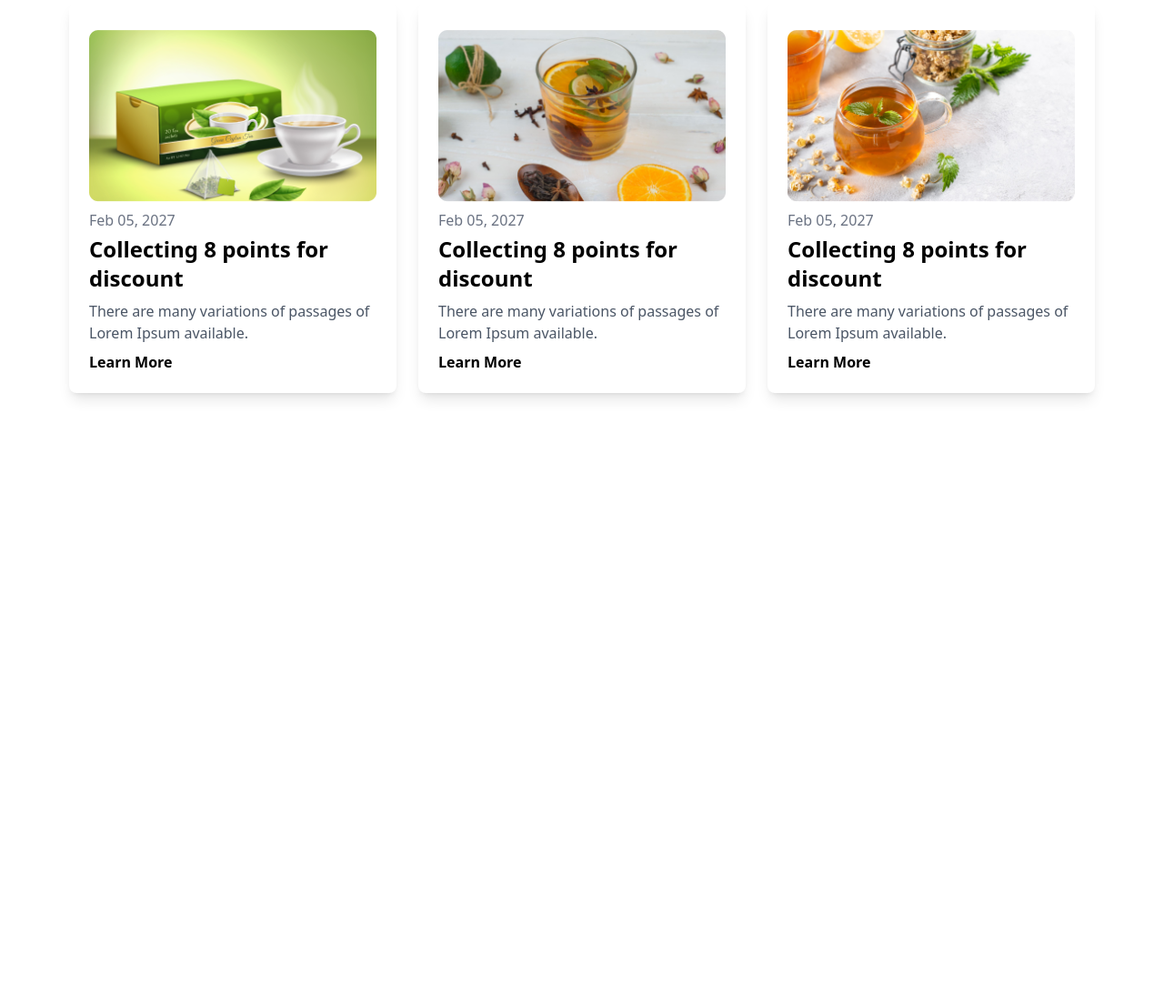
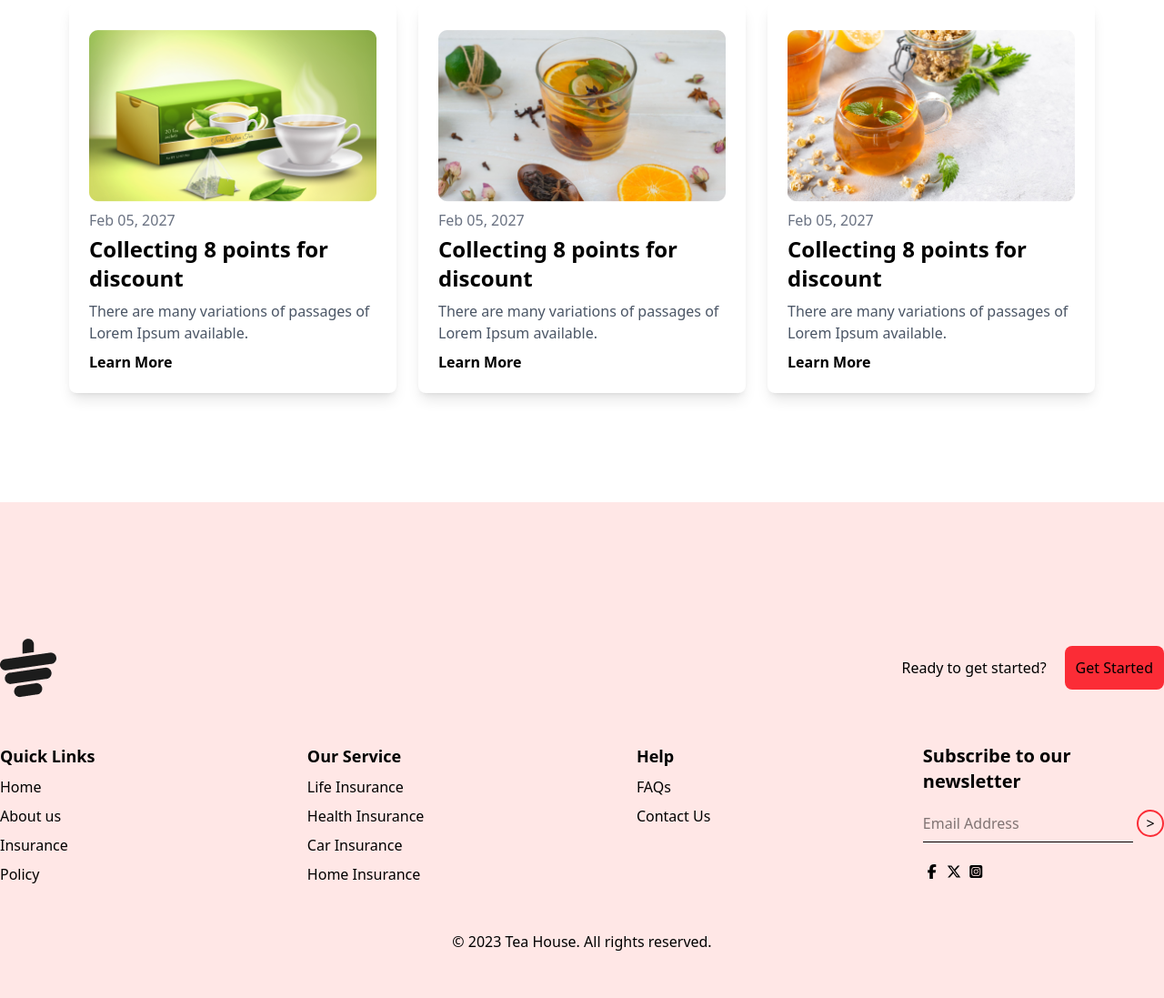
Before and after one commit to Coder-the-noob/Website_design, a plain HTML site: page index.html in a window 1280 px wide. Shown: the part 3049-4146 px from the top of the page at 91% size. Before the commit the page ends 3501 px from the top, so only its background shows below. Drawn offline with nearby package versions, Linux system fonts and the light colour scheme.

Commit message:
added the footer section

```diff
--- a/index.html
+++ b/index.html
@@ -181,5 +181,55 @@
     </div>
 
 
+    <!-- footer section starts here -->
+
+    <div class="bg-[#ffe7e6] py-[50px] mt-[100px]">
+        <div class="footer_parent max-w-[1300px] mx-auto mt-[100px]">
+        <div class="flex justify-between items-center">
+            <img src="./images/cup.png" alt="">
+            <div class="flex items-center">
+                <p class="mr-5">Ready to get started?</p>
+                <button class="bg-red-500 p-3 rounded-lg">Get Started</button>
+            </div>
+        </div>
+
+        <div class="flex flex-col md:flex-row text-center md:text-left justify-between mt-[50px]">
+            <div class="">
+                <p class="font-semibold text-lg">Quick Links</p>
+                <p class="mt-2">Home</p>
+                <p class="mt-2">About us</p>
+                <p class="mt-2">Insurance</p>
+                <p class="mt-2">Policy</p>
+            </div>
+            <div class="">
+                <p class="font-semibold text-lg">Our Service</p>
+                <p class="mt-2">Life Insurance</p>
+                <p class="mt-2">Health Insurance</p>
+                <p class="mt-2">Car Insurance</p>
+                <p class="mt-2">Home Insurance</p>
+            </div>
+            <div class="">
+                <p class="font-semibold text-lg">Help</p>
+                <p class="mt-2">FAQs</p>
+                <p class="mt-2">Contact Us</p>
+            </div>
+            <div class="">
+                <p class="font-semibold text-xl">Subscribe to our <br> newsletter</p>
+                <input type="text" placeholder="Email Address" class="outline-none border-b-1 mt-5 pb-2">
+                <button class="border-2 border-red-500 h-[30px] w-[30px] rounded-full">></button>
+
+                <div class="mt-5">
+                    <i class="fa-brands fa-facebook-f"></i>
+                    <i class="fa-brands fa-x-twitter"></i>
+                    <i class="fa-brands fa-square-instagram"></i>
+                </div>
+            </div>
+        </div>
+
+        <p class="text-center mt-[50px]">&copy; 2023 Tea House. All rights reserved.</p>
+    </div>
+    </div>
+
+
 </body>
 </html>
```
